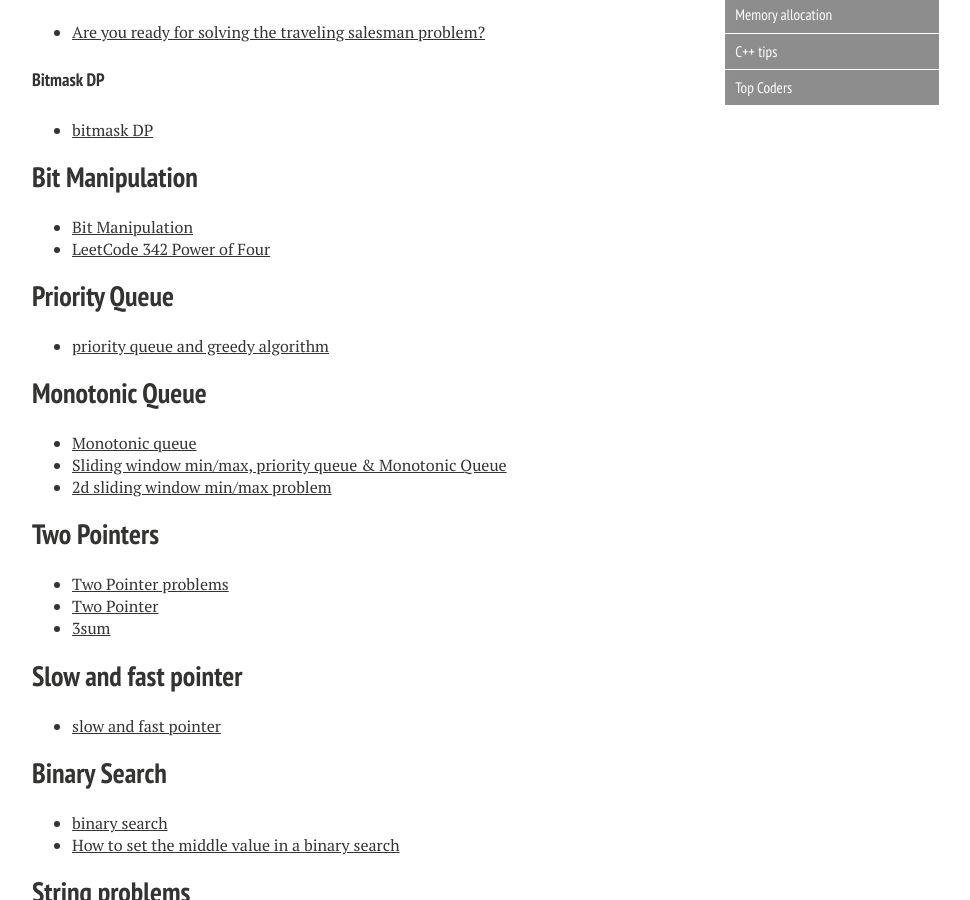
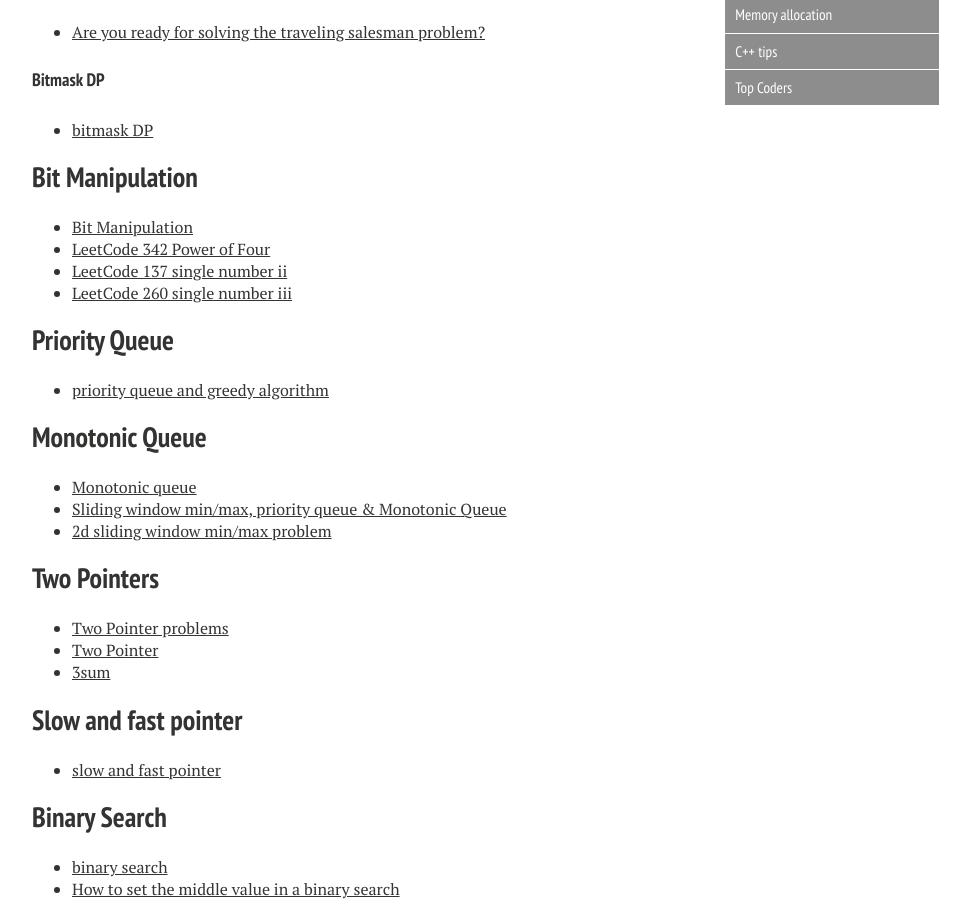
Before and after one commit to xiaokeshen/xiaokeshen.github.io, a Jekyll site: the page built from blog/index.md, in a window 1280 px wide and 900 px high, scrolled down 2964 px. Shown: the whole window, without its empty margins (288-1258 px from the left). Built offline with Jekyll 4.4.1, drawn with Linux system fonts in a browser that asks for light colours; nearby versions of some CDN libraries.

Commit message:
add two articles

```diff
--- a/blog/index.md
+++ b/blog/index.md
@@ -110,6 +110,8 @@ My 'Serious' coding got started since I became a student as a Computer Science M
 ## Bit Manipulation
 - [Bit Manipulation](https://medium.com/@jim.morris.shen/bit-manipulation-94d53cbd8d42?source=friends_link&sk=4e2bf99ca67a9c159aab29e5efa276cd)
 - [LeetCode 342 Power of Four](https://medium.com/@jim.morris.shen/observations-ca2f998997fe?source=friends_link&sk=9266fa879f9c6b05eeeaa07abb183a37)
+- [LeetCode 137 single number ii](https://medium.com/@jim.morris.shen/bit-manipulation-625e7a6382c1?source=friends_link&sk=8c8c157763b6a9f1cffa4a7e70189b5c)
+- [LeetCode 260 single number iii](https://medium.com/@jim.morris.shen/bit-manipulation-94d53cbd8d42?source=friends_link&sk=4e2bf99ca67a9c159aab29e5efa276cd)
 
 ## Priority Queue
 - [priority queue and greedy algorithm](https://medium.com/@jim.morris.shen/priority-queue-greedy-8ea4097d7901?source=friends_link&sk=16381f36e6ea8b67a6510ba4ecf4016c)
```
